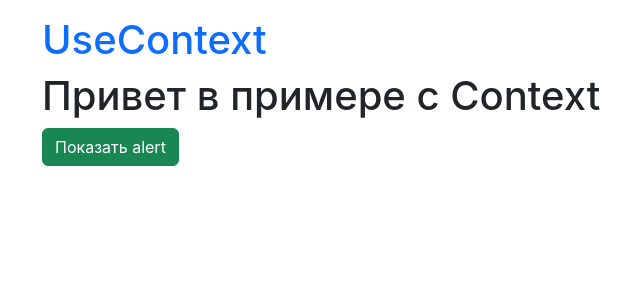
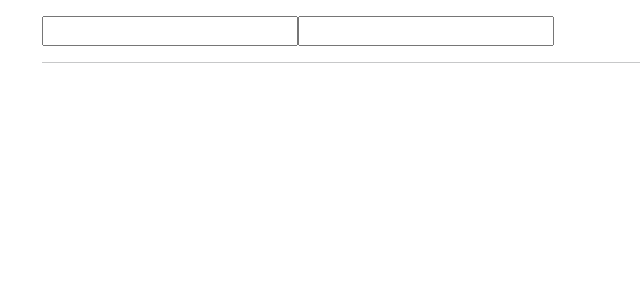
Before and after one commit to igorbelikov2009/reacts-hooks, a React (Create React App) app: page / in a window 1280 px wide. Shown: the top 300 px of the page, without its empty margins (40-680 px from the left). Built offline with nearby package versions, Linux system fonts and the light colour scheme.

Commit message:
useInput

```diff
--- a/src/App.js
+++ b/src/App.js
@@ -1,10 +1,39 @@
-import React from "react";
-import UseContextHook from "./components/UseContextHook.tsx";
+import React, { useEffect, useState } from "react";
+
+function useLogger(value) {
+  useEffect(() => {
+    console.log("value changed", value);
+  }, [value]);
+}
+
+function useInput(initialValue) {
+  const [value, setValue] = useState(initialValue);
+
+  const onChange = (event) => {
+    setValue(event.target.value);
+  };
+  return {
+    value,
+    onChange,
+  };
+}
 
 function App() {
+  const input = useInput("");
+  const lastName = useInput("");
+
+  useLogger(input.value);
+
   return (
-    <div>
-      <UseContextHook />
+    <div className="container pt-3">
+      {/* <input type="text" value={input.value} onChange={input.onChange} /> */}
+      <input type="text" {...input} />
+      <input type="text" {...lastName} />
+
+      <hr />
+      <h3>
+        {input.value} {lastName.value}{" "}
+      </h3>
     </div>
   );
 }
--- a/src/components/UseContextHook.tsx
+++ b/src/components/UseContextHook.tsx
@@ -6,7 +6,7 @@ import AlertProvider from "../alert/AlertContext";
 function UseContextHook() {
   return (
     <AlertProvider>
-      <div className="container pt-3">
+      <div>
         <h1 className="text-primary">UseContext</h1>
         <Alert />
 
```
